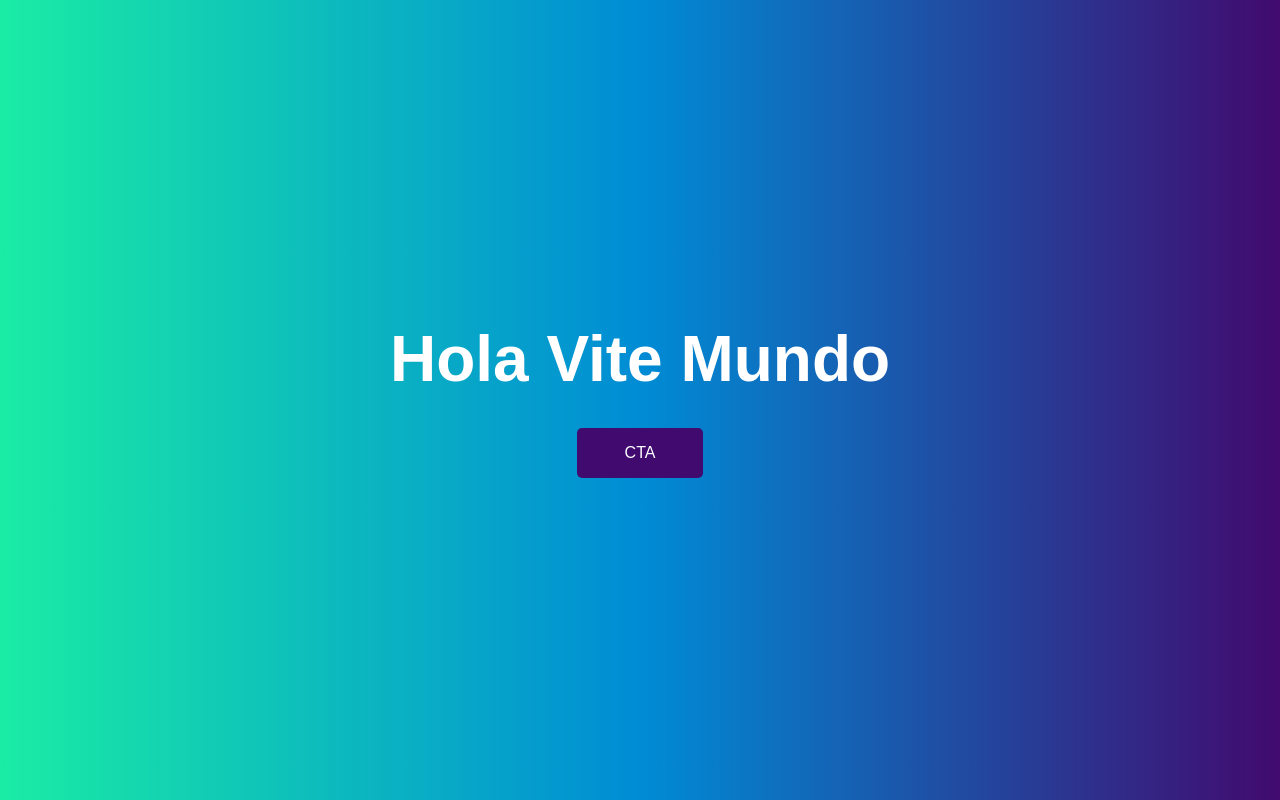
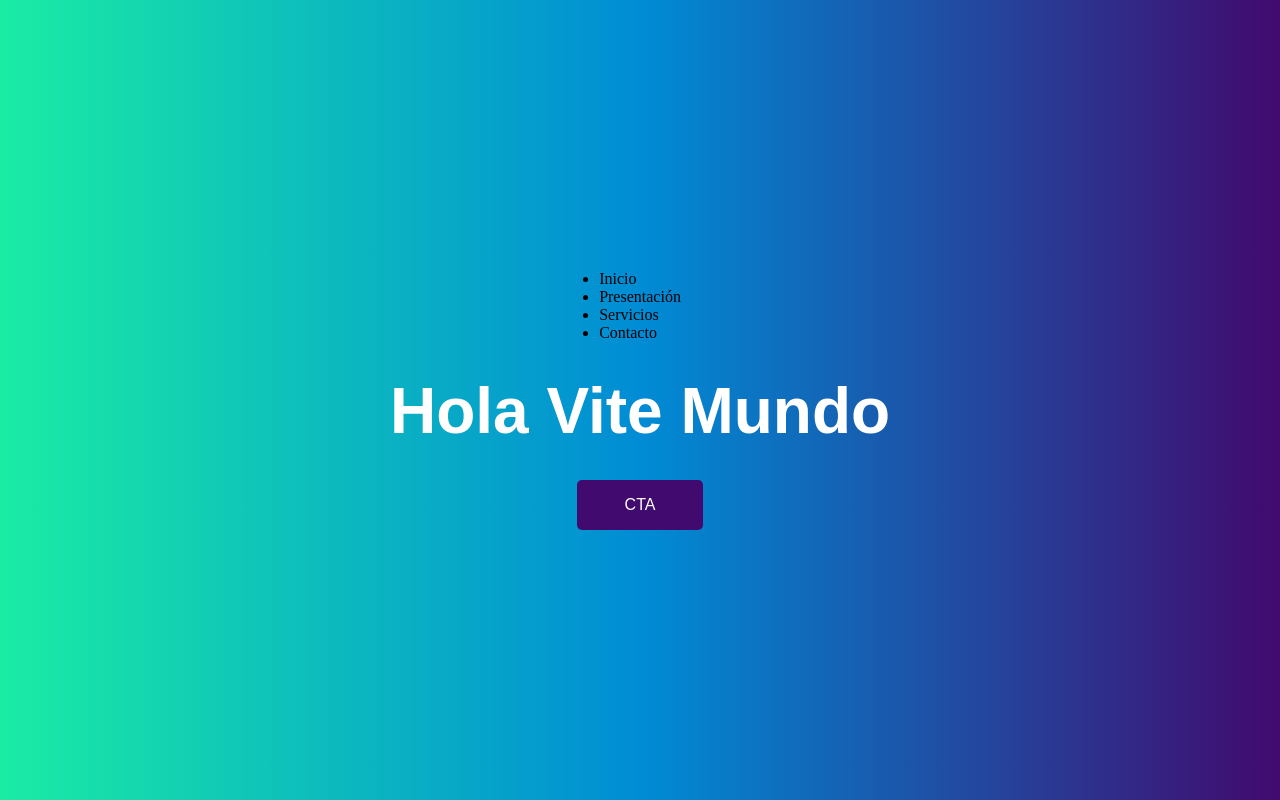
Before and after one commit to Alanys23/EjercicioProfe---Vite0, a website built with Vite: page index.html in a window 1280 px wide. Built offline with nearby package versions, Linux system fonts and the light colour scheme.

Commit message:
mejoras de estructura html de inicio

```diff
--- a/index.html
+++ b/index.html
@@ -10,9 +10,20 @@
   <body>
 
     <header>
+      <nav>
+        <ul>
+          <li class="item">Inicio</li>
+          <li class="item">Presentación</li>
+          <li class="item">Servicios</li>
+          <li class="item">Contacto</li>
+        </ul>
+      </nav>
       <h1>Hola Vite Mundo</h1>
       <a href="#" class="boton">CTA</a>
     </header>
+    <main>
+
+    </main>
 
 
 
```
